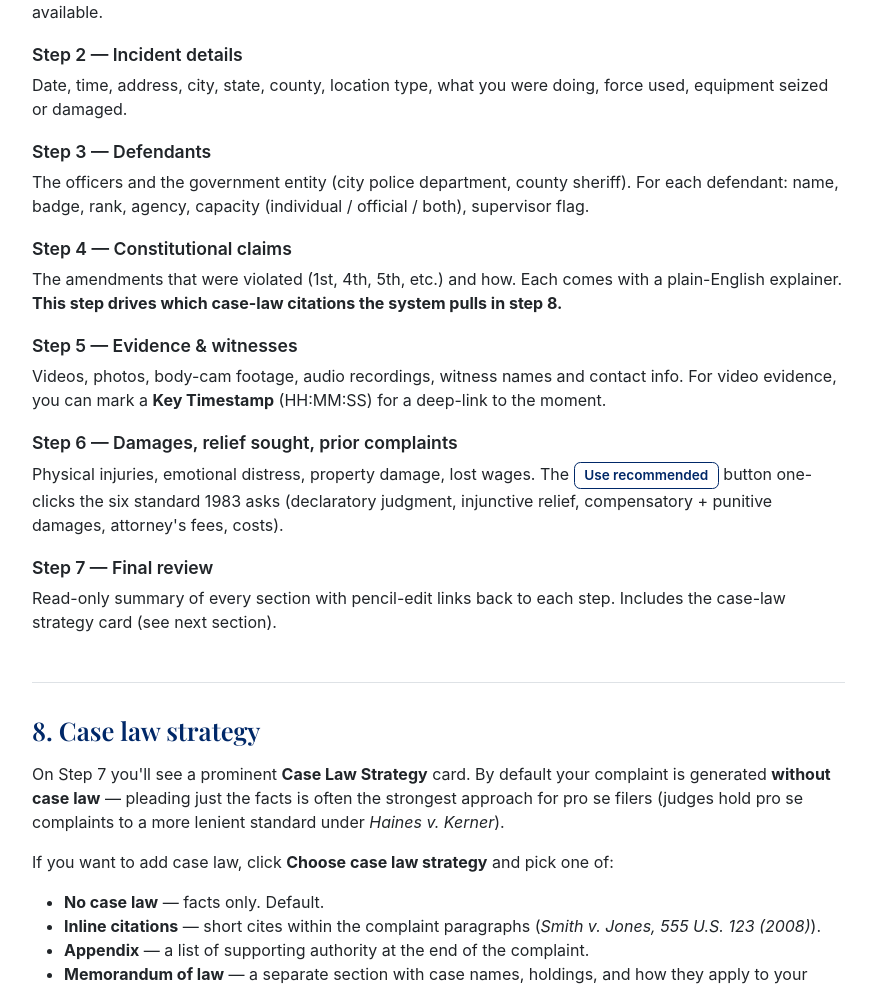
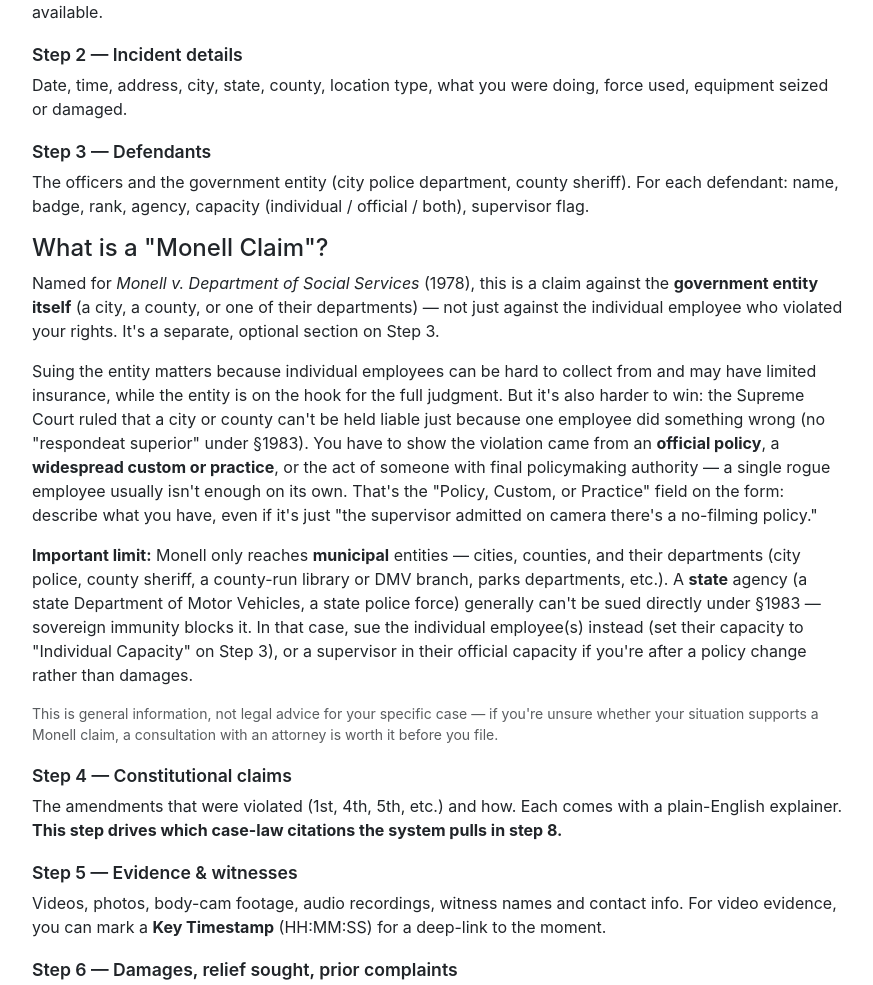
Before and after one commit to LaylaAddi/file-1983, a Django app: page /guide/ in a window 1280 px wide. Shown: the part 3215-4200 px from the top of the page, without its empty margins (341-1214 px from the left). Run offline with Django 4.2, Linux system fonts and the light colour scheme; data comes from the database, SQL or seed files in the repository; parts of the project's set-up code (start-up, migrations or seed data) failed here and were passed over.

Commit message:
Link Monell references to a plain-English explanation in the guide
New "What is a Monell Claim?" subsection under Step 3 in /guide/
(#monell anchor) covers what it is, why it's harder to win than an
individual-capacity claim, and the state-vs-municipal limit. Every
"Monell" label in the wizard (Step 3 form, Step 7 review card, Step 7
cited-cases badge) now links there in a new tab.

https://claude.ai/code/session_01SrtEWq6f5s7Xe8sHCdfusA

```diff
--- a/templates/documents/wizard_step3.html
+++ b/templates/documents/wizard_step3.html
@@ -210,7 +210,10 @@
                 <!-- Government Entity (Monell) -->
                 <div class="gov-section mb-4">
                     <div class="gov-section-title">
-                        <i class="bi bi-bank"></i>Government Entity <span class="text-muted fw-normal">(Monell Claim)</span>
+                        <i class="bi bi-bank"></i>Government Entity
+                        <span class="text-muted fw-normal">
+                            (<a href="{% url 'public_pages:user_guide' %}#monell" target="_blank">Monell Claim <i class="bi bi-question-circle"></i></a>)
+                        </span>
                     </div>
                     <p class="text-muted small mb-3">
                         If the violation resulted from an official policy, custom, or practice,
--- a/templates/documents/wizard_step7.html
+++ b/templates/documents/wizard_step7.html
@@ -362,7 +362,8 @@
             <div class="review-card">
                 <div class="review-card-header">
                     <h3 class="review-card-title">
-                        <i class="bi bi-building"></i>Government Entity (Monell)
+                        <i class="bi bi-building"></i>Government Entity
+                        (<a href="{% url 'public_pages:user_guide' %}#monell" target="_blank">Monell <i class="bi bi-question-circle"></i></a>)
                     </h3>
                     <a href="{% url 'documents:wizard_step3' document.slug %}" class="review-edit-btn">
                         <i class="bi bi-pencil"></i> Edit
@@ -666,7 +667,7 @@
                                 <li class="mb-2">
                                     <strong><em>{{ sc.case.case_name }}</em></strong>, {{ sc.case.citation }}
                                     {% if sc.kind == 'monell' %}
-                                    <span class="badge bg-info text-dark ms-1">Monell / municipal liability</span>
+                                    <a href="{% url 'public_pages:user_guide' %}#monell" target="_blank" class="badge bg-info text-dark ms-1 text-decoration-none">Monell / municipal liability <i class="bi bi-question-circle"></i></a>
                                     {% elif sc.claim %}
                                     <span class="text-muted">— for your {{ sc.claim.get_amendment_display }} claim</span>
                                     {% endif %}
--- a/templates/public_pages/user_guide.html
+++ b/templates/public_pages/user_guide.html
@@ -394,6 +394,40 @@
                 <p>Date, time, address, city, state, county, location type, what you were doing, force used, equipment seized or damaged.</p>
                 <h3>Step 3 — Defendants</h3>
                 <p>The officers and the government entity (city police department, county sheriff). For each defendant: name, badge, rank, agency, capacity (individual / official / both), supervisor flag.</p>
+                <h4 id="monell">What is a "Monell Claim"?</h4>
+                <p>
+                    Named for <em>Monell v. Department of Social Services</em> (1978), this is a
+                    claim against the <strong>government entity itself</strong> (a city, a county,
+                    or one of their departments) — not just against the individual employee who
+                    violated your rights. It's a separate, optional section on Step 3.
+                </p>
+                <p>
+                    Suing the entity matters because individual employees can be hard to collect
+                    from and may have limited insurance, while the entity is on the hook for the
+                    full judgment. But it's also harder to win: the Supreme Court ruled that a
+                    city or county can't be held liable just because one employee did something
+                    wrong (no "respondeat superior" under §1983). You have to show the violation
+                    came from an <strong>official policy</strong>, a <strong>widespread custom or
+                    practice</strong>, or the act of someone with final policymaking authority —
+                    a single rogue employee usually isn't enough on its own. That's the
+                    "Policy, Custom, or Practice" field on the form: describe what you have, even
+                    if it's just "the supervisor admitted on camera there's a no-filming policy."
+                </p>
+                <p>
+                    <strong>Important limit:</strong> Monell only reaches <strong>municipal</strong>
+                    entities — cities, counties, and their departments (city police, county
+                    sheriff, a county-run library or DMV branch, parks departments, etc.). A
+                    <strong>state</strong> agency (a state Department of Motor Vehicles, a state
+                    police force) generally can't be sued directly under §1983 — sovereign
+                    immunity blocks it. In that case, sue the individual employee(s) instead (set
+                    their capacity to "Individual Capacity" on Step 3), or a supervisor in their
+                    official capacity if you're after a policy change rather than damages.
+                </p>
+                <p class="text-muted small">
+                    This is general information, not legal advice for your specific case — if
+                    you're unsure whether your situation supports a Monell claim, a consultation
+                    with an attorney is worth it before you file.
+                </p>
                 <h3>Step 4 — Constitutional claims</h3>
                 <p>The amendments that were violated (1st, 4th, 5th, etc.) and how. Each comes with a plain-English explainer. <strong>This step drives which case-law citations the system pulls in step 8.</strong></p>
                 <h3>Step 5 — Evidence &amp; witnesses</h3>
```
